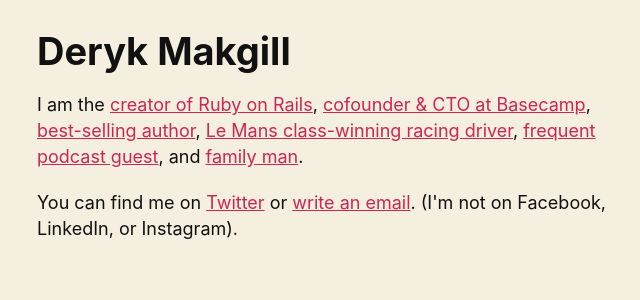
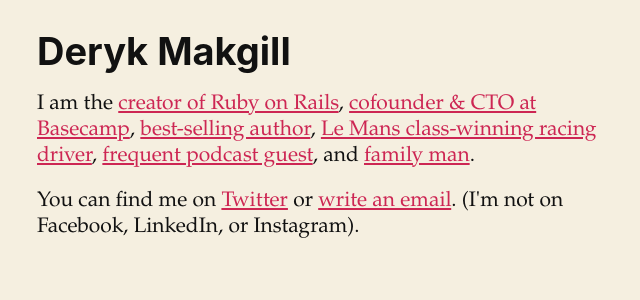
Before and after one commit to derykmakgill/matt, a Jekyll site: the page built from index.md, in a window 1280 px wide. Shown: the top 300 px of the page, without its empty margins (313-953 px from the left). Built offline with Jekyll 4.4.1, drawn with Linux system fonts in a browser that asks for light colours.

Commit message:
Update default.html

```diff
--- a/_layouts/default.html
+++ b/_layouts/default.html
@@ -7,15 +7,10 @@
   body {
   margin: 0px;
   padding: 0px;
-  font-family: -apple-system,
-        BlinkMacSystemFont,
-        Roboto,
-        Helvetica,
-        Arial,
-        sans-serif;
+  font-family: NonBreakingSpaceOverride,hoefler text,Garamond,times new roman,serif;
 	background-color: #f5efe0;
 	color: #111;
-  font-size: 18px;
+  font-size: 21px;
   line-height: 26px;
 -webkit-font-smoothing: antialiased;
 }
```
